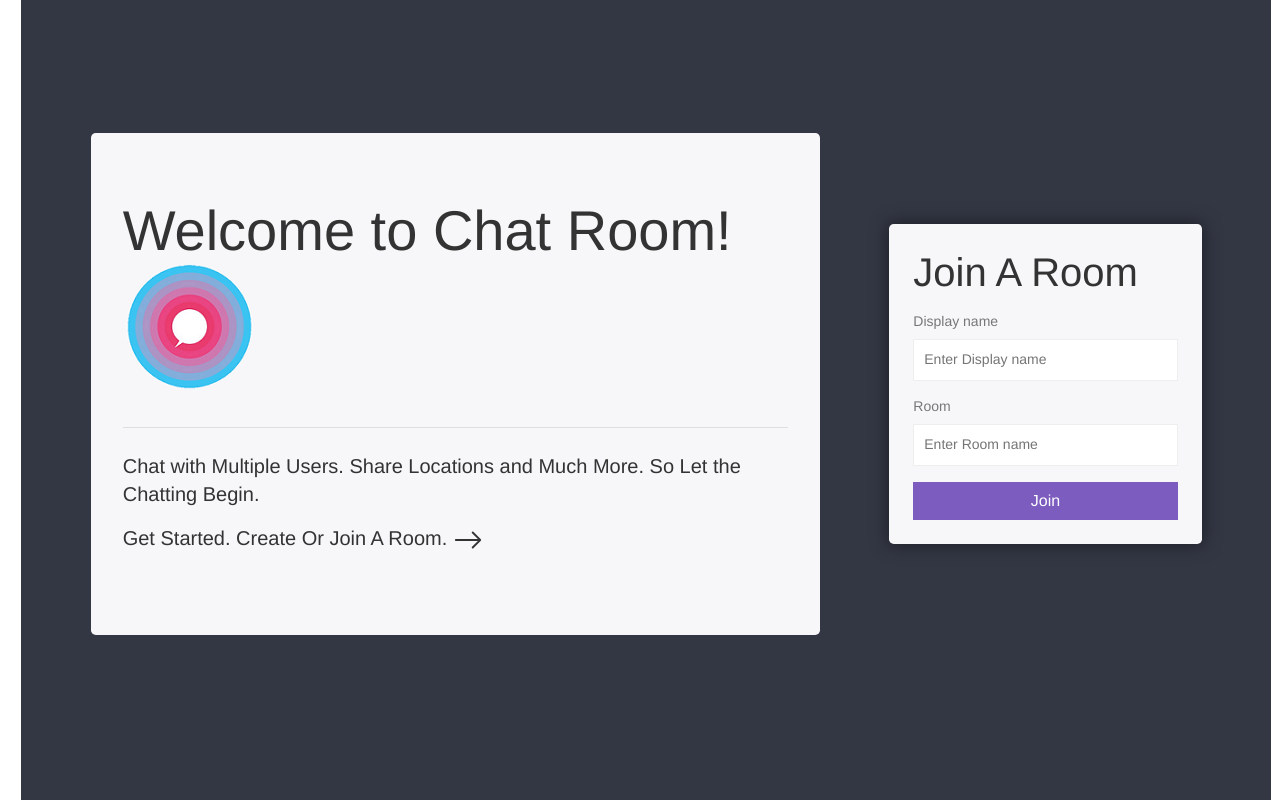
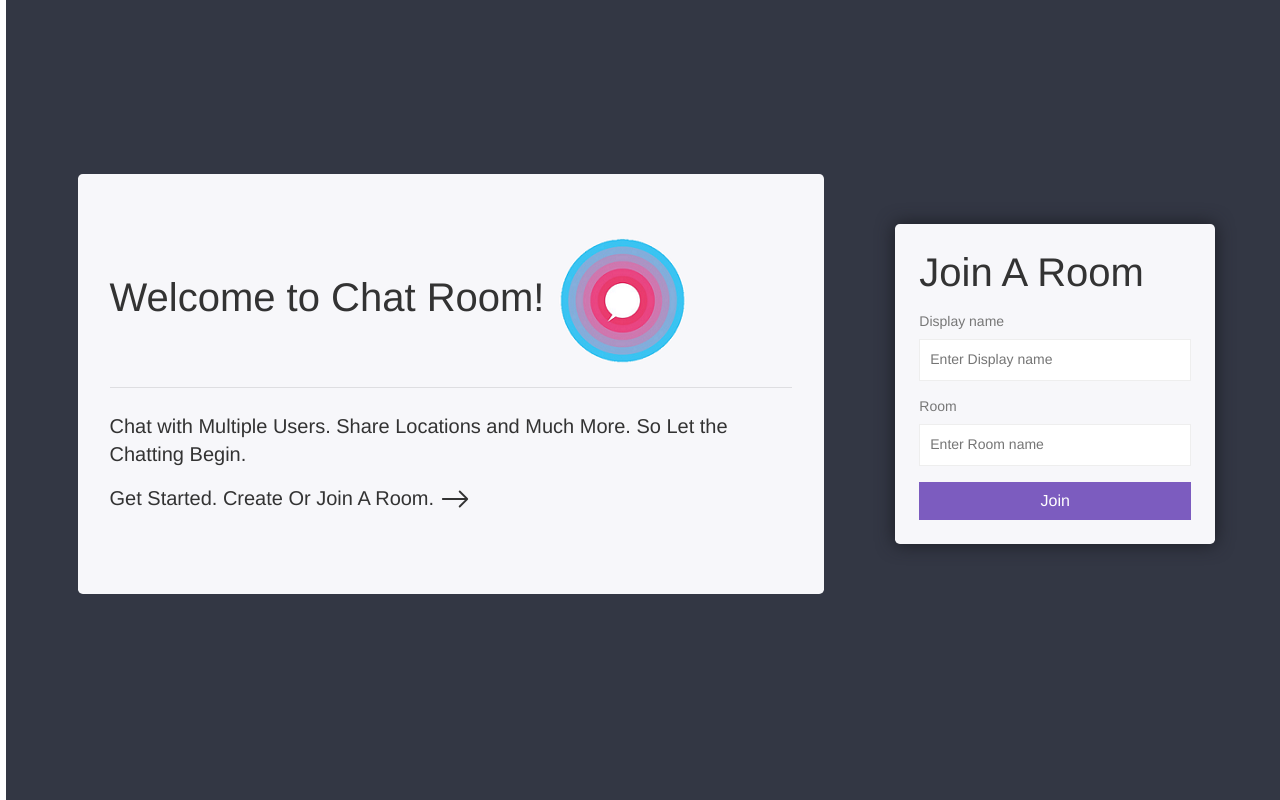
Before and after one commit to visheshshukla/Chat-Room, a website: page public/index.html in a window 1280 px wide. Drawn offline with nearby package versions, Linux system fonts and the light colour scheme.

Commit message:
layout fixes

```diff
--- a/public/index.html
+++ b/public/index.html
@@ -10,10 +10,10 @@
         <link rel="stylesheet" href="/css/styles.min.css">
     </head>
     <body>
-    <div class="container-fluid">
+    <div class="container-fluid px-0">
         <div class="centered-form row">
             <div class="jumbotron col-7 jumbo_bg jumbo">
-                <h1 class="display-4">Welcome to Chat Room!     <img style="vertical-align: baseline;" src="/img/icon.png" vertical-align="baseline"></h1>
+                <h1 class="welcome_head">Welcome to Chat Room!     <img class="image" src="/img/icon.png"></h1>
                 <hr class="my-4">
                 <p class="lead">Chat with Multiple Users. Share Locations and Much More. So Let the Chatting Begin.</p>
                 <p class="lead">
@@ -24,7 +24,7 @@
                 </p>
             </div>
             <div class="centered-form__box jumbotron col-3 jumbo_bg join">
-                <h1>Join A Room</h1>
+                <h1 class="join_head">Join A Room</h1>
                 <form action="/chat.html">
                     <label>Display name</label>
                     <input type="text" name="username" placeholder="Enter Display name" required>
```
Also changed, not shown: public/chat.html (+2 -2 lines).
